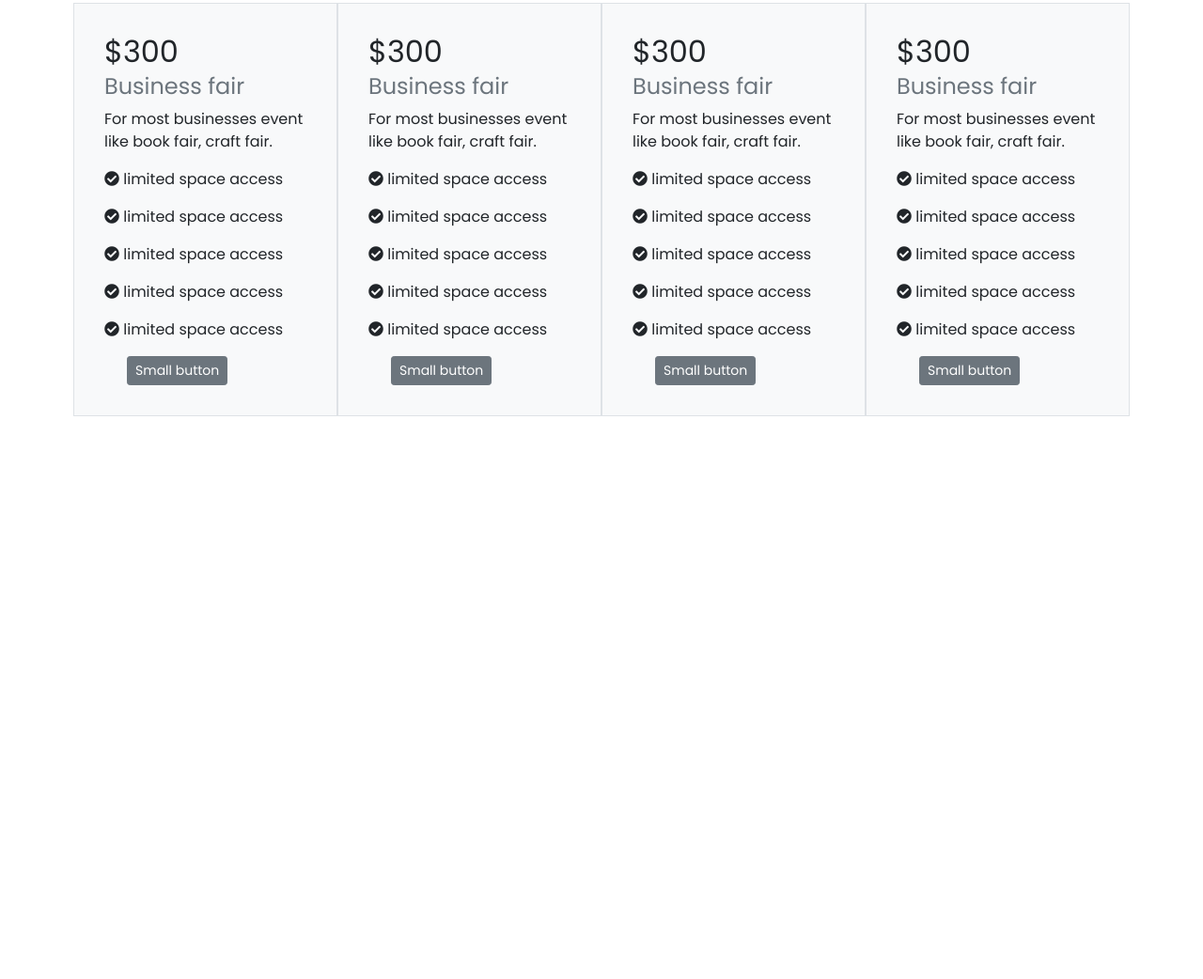
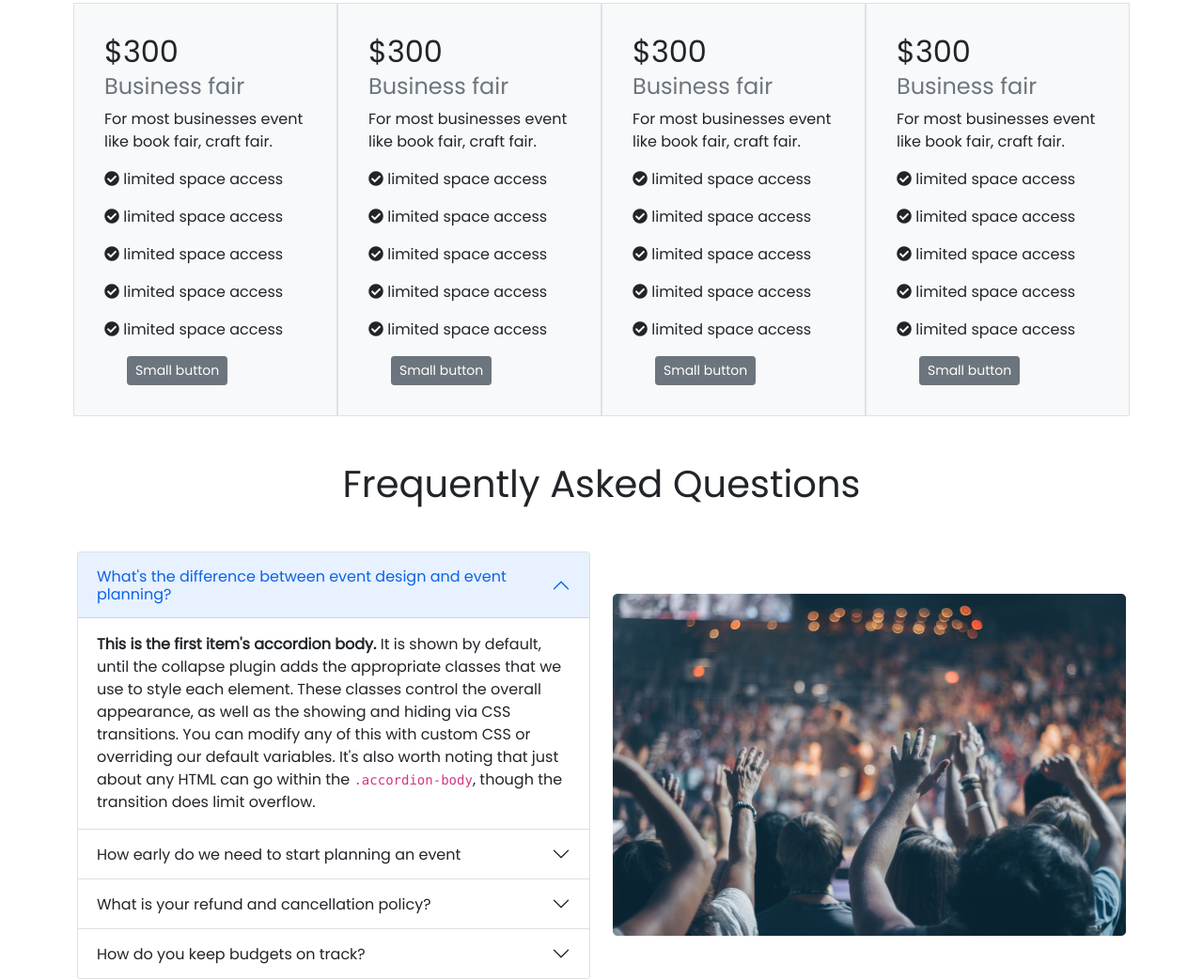
Before and after one commit to MonirujjamanMamun/convention-center, a plain HTML site: page index.html in a window 1280 px wide. Shown: the part 857-1899 px from the top of the page at 94% size. Before the commit the page ends 1348 px from the top, so only its background shows below. Drawn offline with nearby package versions, Linux system fonts and the light colour scheme.

Commit message:
frequently section add

```diff
--- a/index.html
+++ b/index.html
@@ -190,10 +190,12 @@
 
         <!-- Frequently asked section start here -->
 
-        <!-- <section>
+        <section>
             <div class="container">
+
+                <h1 class="text-center my-5">Frequently Asked Questions</h1>
+
                 <div class="row align-items-center">
-
                     <div class="col">
                         <div class="accordion" id="accordionPanelsStayOpenExample">
                             <div class="accordion-item">
@@ -262,7 +264,7 @@
                     </div>
                 </div>
             </div>
-        </section> -->
+        </section>
 
         <!-- Frequently asked section end here -->
 
```
